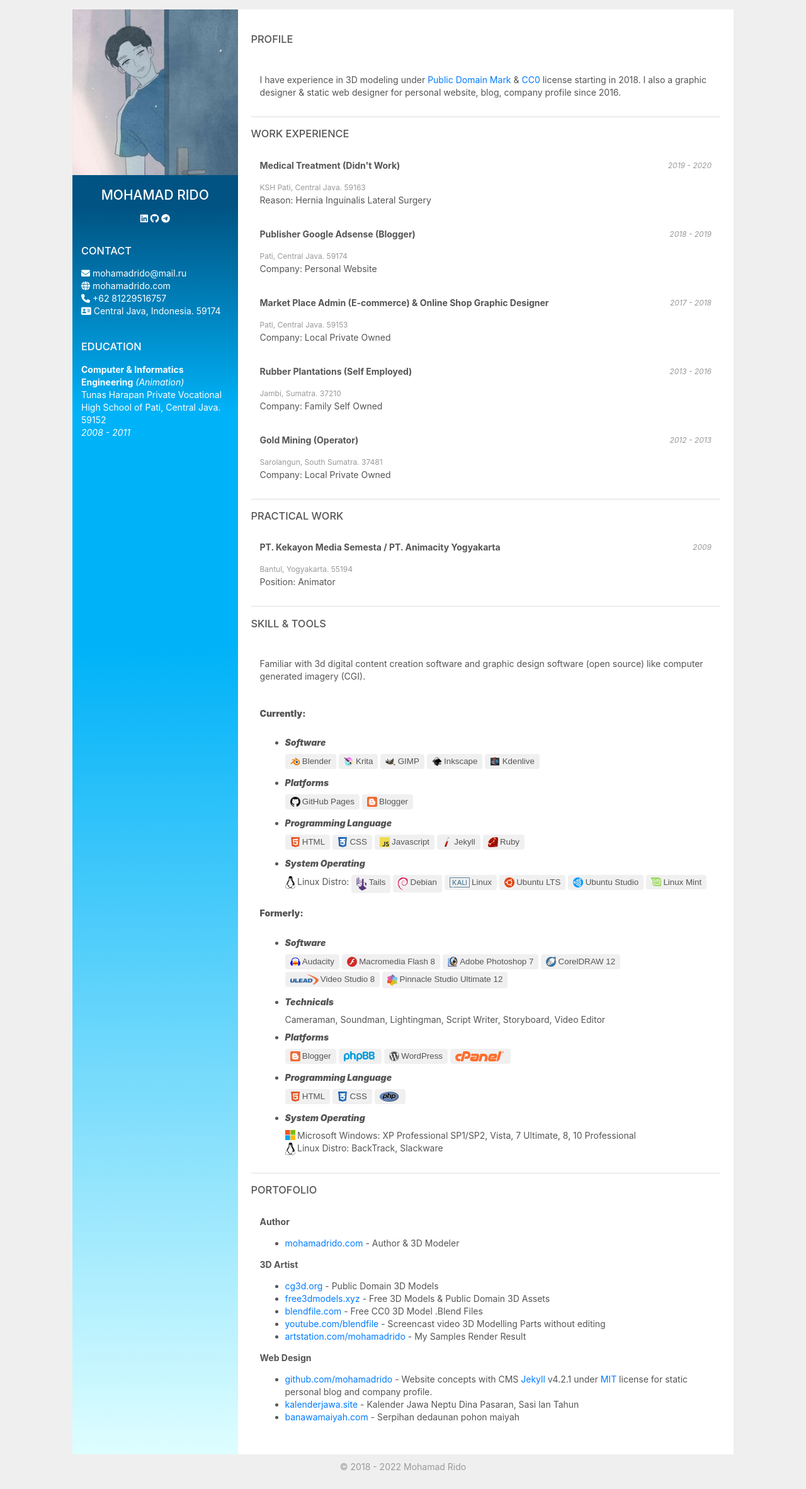
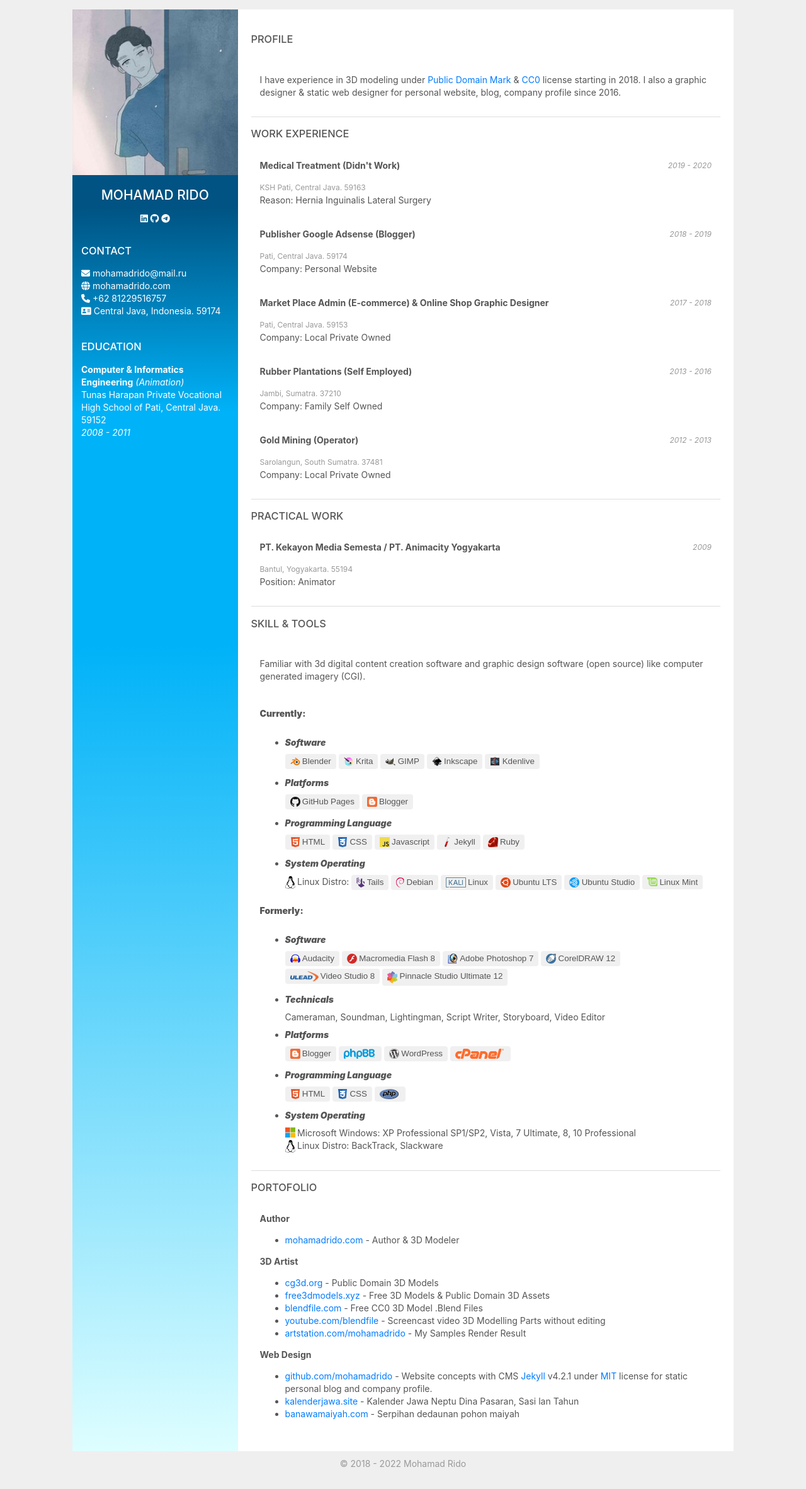
Before and after one commit to mohamadrido/about, a Jekyll site: the page built from index.html, in a window 1280 px wide. Shown: the whole page at 63% size. Built offline with Jekyll 4.4.1, drawn with Linux system fonts in a browser that asks for light colours; nearby versions of some CDN libraries.

Commit message:
Update index.html

```diff
--- a/index.html
+++ b/index.html
@@ -103,7 +103,7 @@ layout: default
     <li class="li"><i>Programming Language</i></li>
       <button class="link" href="https://en.wikipedia.org/wiki/HTML5"><img src="/html5.png" class="icon">HTML</button> <button class="link" href="https://en.wikipedia.org/wiki/CSS"><img src="/css3.png" class="icon">CSS</button> <button class="link" href="https://javascript.com"><img src="/js.png" class="icon">Javascript</button> <button class="link" href="https://jekyllrb.com"><img src="/jekyll.png" class="icon">Jekyll</button> <button class="link" href="https://https://www.ruby-lang.org"><img src="/ruby.png" class="icon">Ruby</button>
     <li class="li"><i>System Operating</i></li>
-      <img src="/tux.png" class="icon">Linux Distro: <button class="link" href="https://blender.org"><img src="/tails.png" class="icon">Tails</button> <button class="link" href="https://blender.org"><img src="/debian.png" class="icon">Debian</button> <button class="link" href="https://blender.org"><img src="/kali.png" style="width: 32px;height:16px;vertical-align:text-top;margin-right:.25em;">Linux</button> <button class="link" href="https://blender.org"><img src="/ubuntu.png" class="icon">Ubuntu LTS</button> <button class="link" href="https://blender.org"><img src="/studio.png" class="icon">Ubuntu Studio</button> <button class="link" href="https://blender.org"><img src="/mint.png" class="icon">Linux Mint</button>
+      <img src="/tux.png" class="icon">Linux Distro: <button class="link" href="https://blender.org"><img src="/tails.png" style="width: 13px;height:16px;vertical-align:text-top;margin-right:.25em;">Tails</button> <button class="link" href="https://blender.org"><img src="/debian.png" style="width: 13px;height:16px;vertical-align:text-top;margin-right:.25em;">Debian</button> <button class="link" href="https://blender.org"><img src="/kali.png" style="width: 32px;height:16px;vertical-align:text-top;margin-right:.25em;">Linux</button> <button class="link" href="https://blender.org"><img src="/ubuntu.png" class="icon">Ubuntu LTS</button> <button class="link" href="https://blender.org"><img src="/studio.png" class="icon">Ubuntu Studio</button> <button class="link" href="https://blender.org"><img src="/mint.png" class="icon">Linux Mint</button>
     </ul>
     <h4  style="font-weight: 900;">Formerly:</h4>
     <ul>
```
